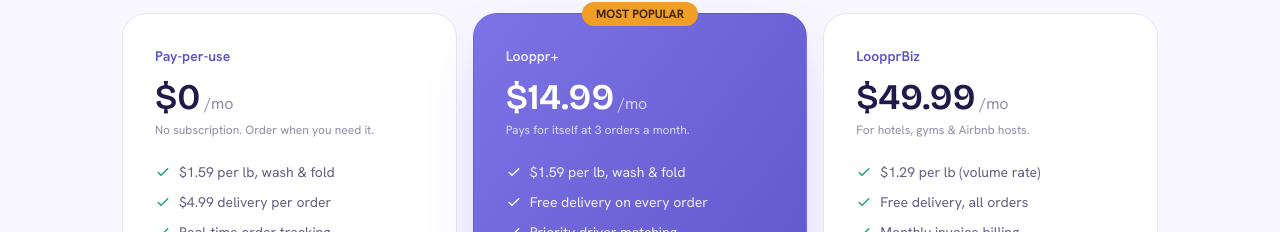
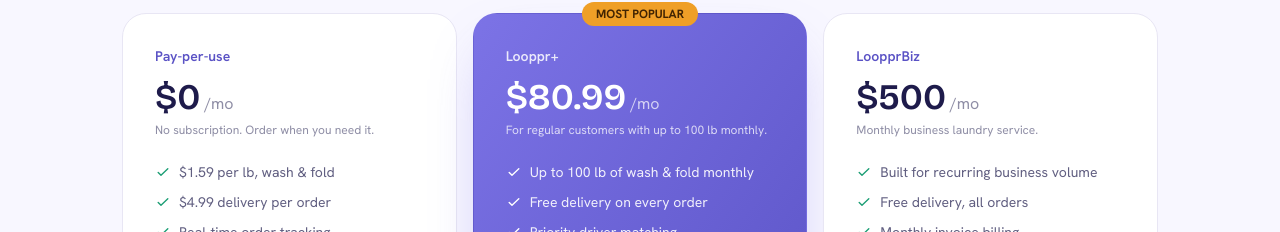
Before and after one commit to sarahmoses-ux/looppr, a React (Vite) app in the folder looppr/: page /pricing in a window 1280 px wide. Shown: the part 478-710 px from the top of the page. Built offline with nearby package versions, Linux system fonts and the light colour scheme; no server answers.

Commit message:
price change

```diff
--- a/looppr/src/pages/Pricing.jsx
+++ b/looppr/src/pages/Pricing.jsx
@@ -25,11 +25,11 @@
   },
   {
     name: 'Looppr+',
-    price: '$14.99',
+    price: '$80.99',
     unit: '/mo',
-    detail: 'Pays for itself at 3 orders a month.',
+    detail: 'For regular customers with up to 100 lb monthly.',
     features: [
-      '$1.59 per lb, wash & fold',
+      'Up to 100 lb of wash & fold monthly',
       'Free delivery on every order',
       'Priority driver matching',
       '10% off express upgrades',
@@ -42,11 +42,11 @@
   },
   {
     name: 'LoopprBiz',
-    price: '$49.99',
+    price: '$500',
     unit: '/mo',
-    detail: 'For hotels, gyms & Airbnb hosts.',
+    detail: 'Monthly business laundry service.',
     features: [
-      '$1.29 per lb (volume rate)',
+      'Built for recurring business volume',
       'Free delivery, all orders',
       'Monthly invoice billing',
       'Dedicated account manager',
@@ -60,7 +60,7 @@
 ]
 
 const COMPARISON_ROWS = [
-  { label: 'Per-pound rate', values: ['$1.59', '$1.59', '$1.29'] },
+  { label: 'Included laundry', values: ['Pay by lb', 'Up to 100 lb/mo', 'Business volume'] },
   { label: 'Delivery fee', values: ['$4.99', 'Free', 'Free'], freeFrom: 1 },
   { label: 'Real-time tracking', values: ['✓', '✓', '✓'] },
   { label: 'Priority driver matching', values: ['—', '✓', '✓'] },
```
Also changed, not shown: 1 other file (tests, documents, lock files or other folders).
